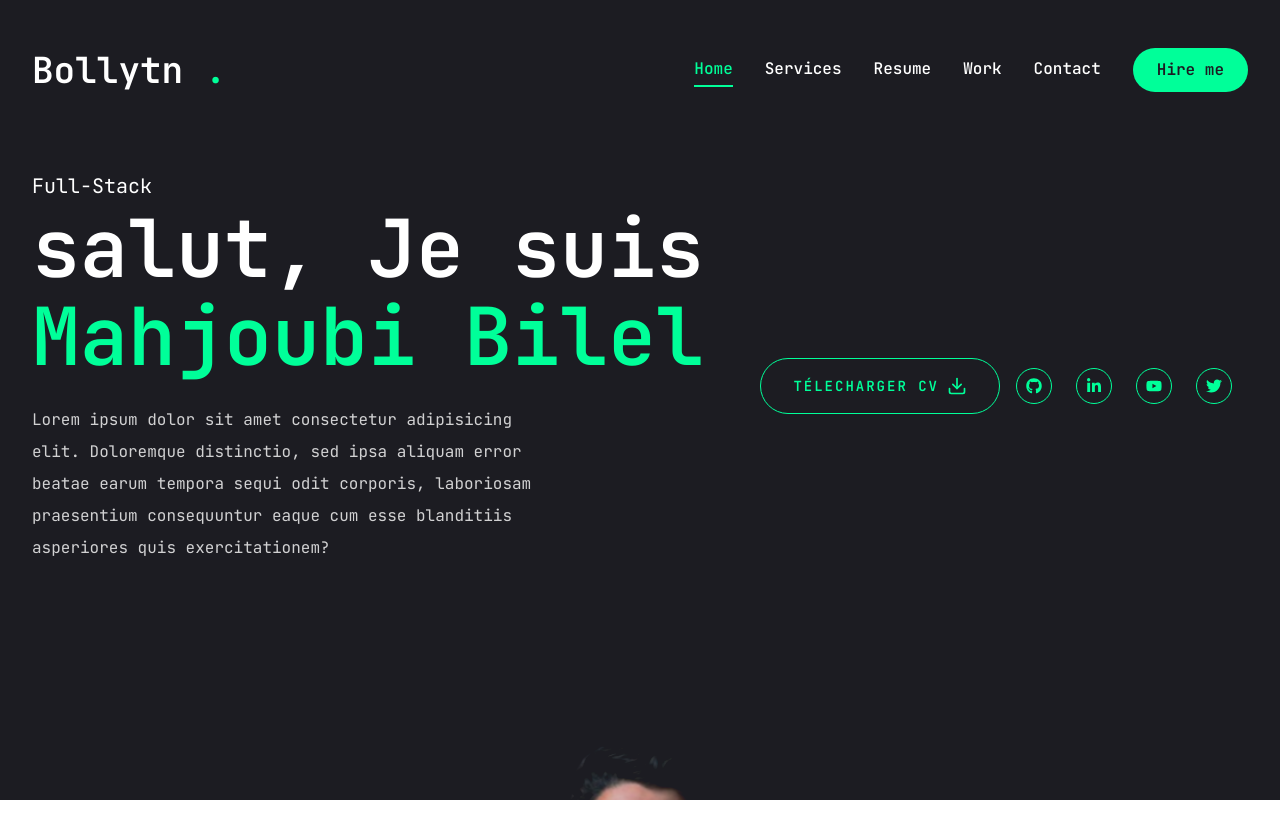
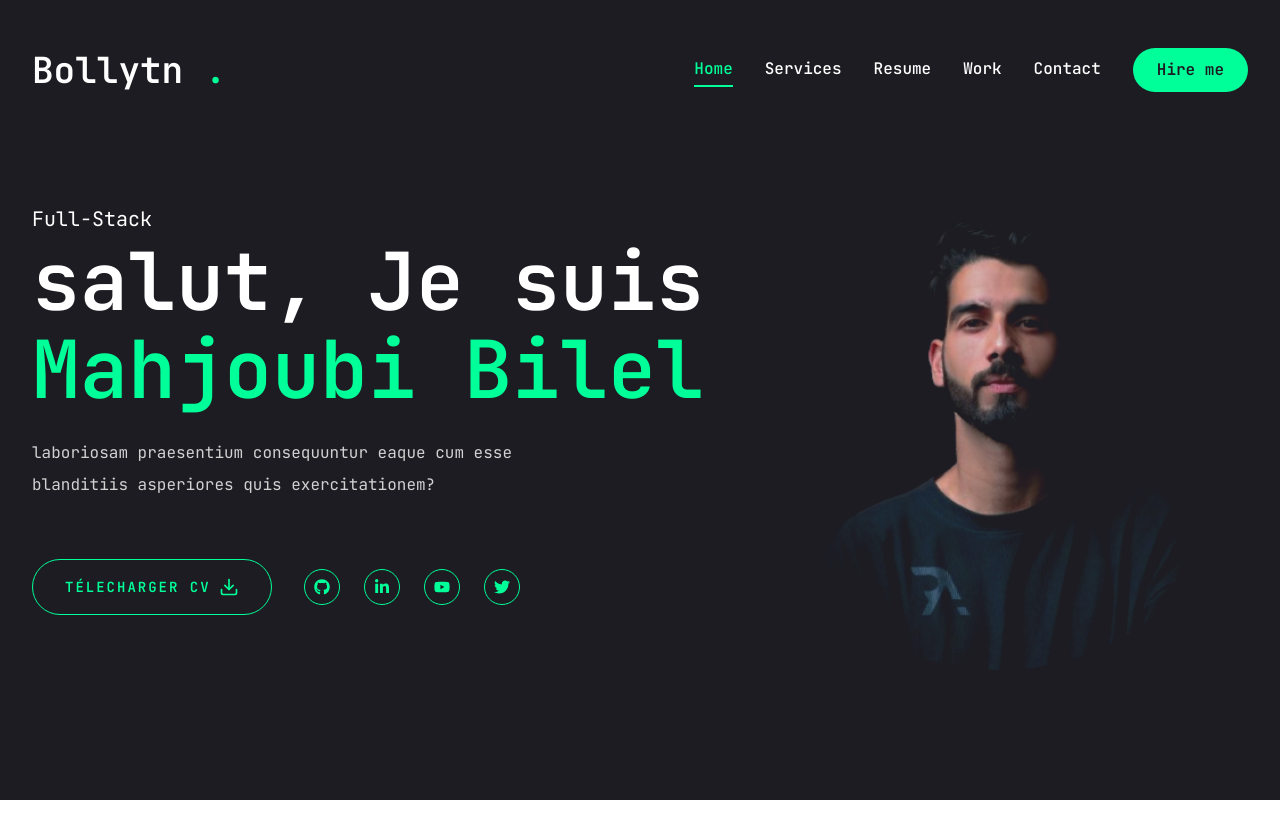
Before and after one commit to bollytn/prof.info, a Next.js app: page / in a window 1280 px wide. Shown: the top 838 px of the page. After the commit the page ends 800 px from the top, so only its background shows below. Built offline with nearby package versions, Linux system fonts and the light colour scheme.

Commit message:
photo done

```diff
--- a/app/page.jsx
+++ b/app/page.jsx
@@ -14,8 +14,7 @@ export default function Home() {
             <h1 className='h1 mb-6'>
               salut, Je suis <br /> <span className='text-accent capitalize'>mahjoubi bilel</span>
             </h1>
-            <p className='max-w-[500px] mb-9 text-white/80'>Lorem ipsum dolor sit amet consectetur adipisicing elit. Doloremque distinctio, sed ipsa aliquam error beatae earum tempora sequi odit corporis, laboriosam praesentium consequuntur eaque cum esse blanditiis asperiores quis exercitationem?</p>
-          </div>
+            <p className='max-w-[500px] mb-9 text-white/80'>laboriosam praesentium consequuntur eaque cum esse blanditiis asperiores quis exercitationem?</p>
             {/* btn && social*/}
             <div className='flex flex-col xl:flex-row items-center gap 8'>
               <Button
@@ -25,7 +24,7 @@ export default function Home() {
                 <span>Télecharger CV</span>
                 <FiDownload className='text-xl' />
               </Button>
-            <div className='mb-8 mt-8 xl:mb-8 ml-4 mr-4'>
+              <div className='mb-8 mt-8 xl:mb-8 ml-8'>
                 <Social containerStyles='flex gap-6'
                   iconStyles='w-9 h-9 border border-accent rounded-full flex justify-center items-center text-accent text-base
               hover:bg-accent hover:text-primary hover:transition-all duration-500'/>
@@ -34,7 +33,8 @@ export default function Home() {
           </div>
           {/* photo*/}
           <div>
-          <Photo/>
+            <Photo />
+          </div>
         </div>
       </div>
     </section>
--- a/components/Photo.jsx
+++ b/components/Photo.jsx
@@ -1,3 +1,5 @@
+'use client'
+
 import {motion} from "framer-motion"
 import Image from "next/image"
 
```
Lines whose indentation alone changed are shown as unchanged.
